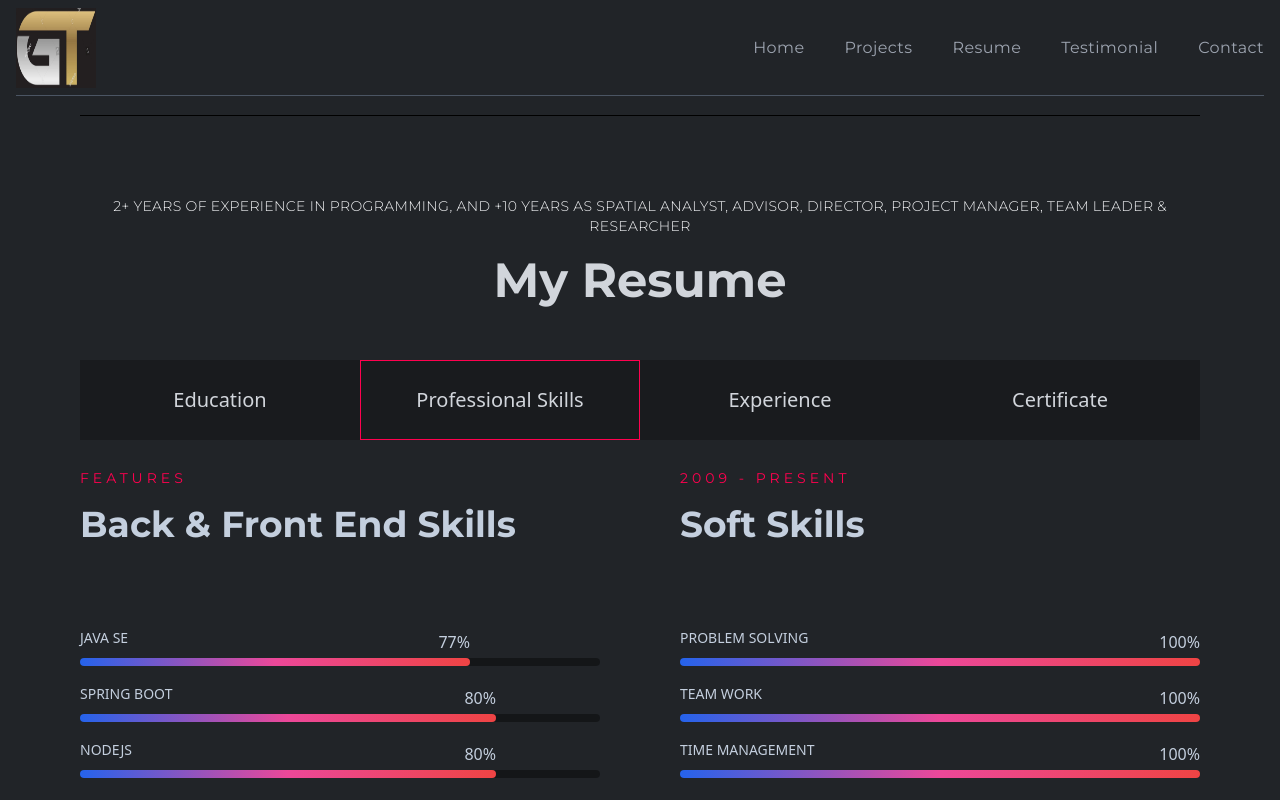
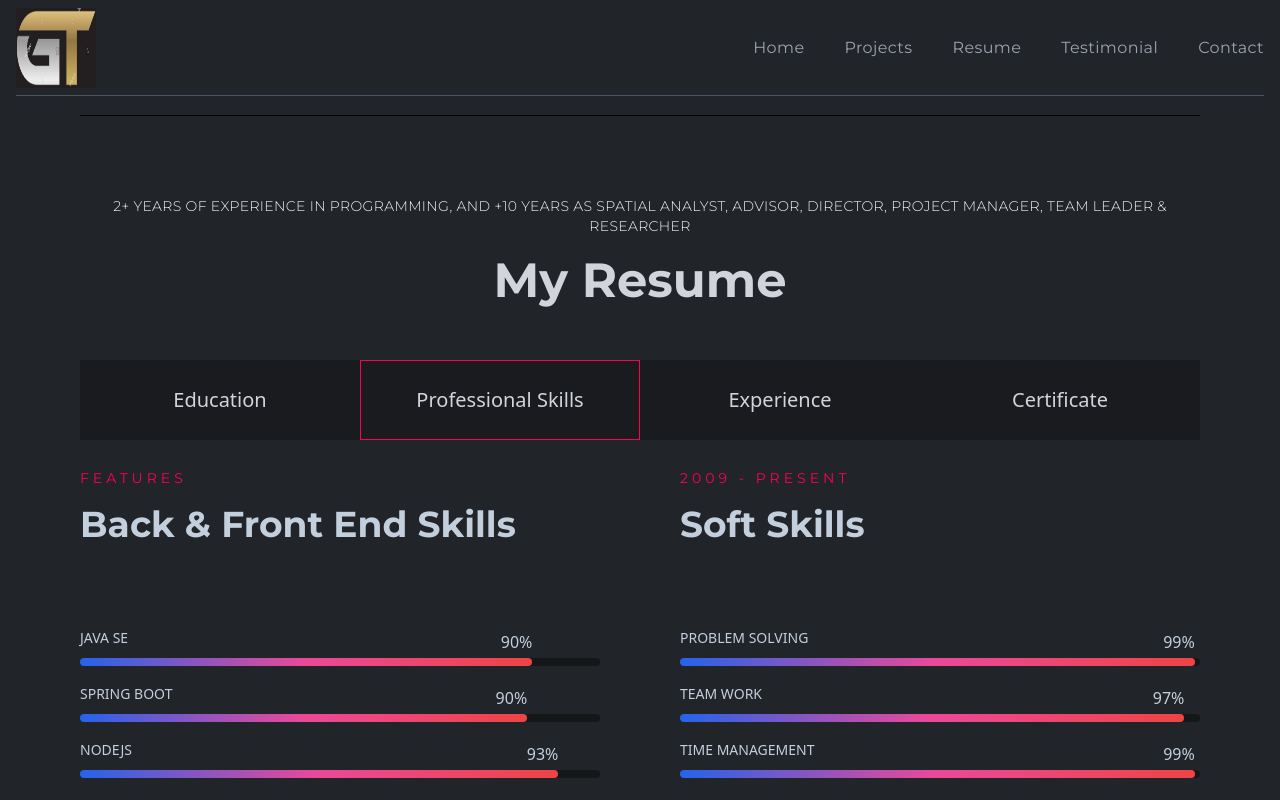
Before and after one commit to getuengda/getu_portfolioV2, a React (Create React App) app: page / in a window 1280 px wide. Both pictures are taken after a click on the item "Professional Skills". Shown: the part 3146-3946 px from the top of the page. Built offline with nearby package versions, Linux system fonts and the light colour scheme.

Commit message:
Update skills

```diff
--- a/src/components/resume/Skills.js
+++ b/src/components/resume/Skills.js
@@ -23,9 +23,9 @@ const Skills = () => {
                     initial={{ x: "-100%", opacity: 0 }}
                     animate={{ x: 0, opacity: 1 }}
                     transition={{ duration: 0.5, delay: 0.5 }}
-                    className="w-[75%] h-full bg-gradient-to-r from-blue-600 via-pink-500 to-red-500
+                    className="w-[87%] h-full bg-gradient-to-r from-blue-600 via-pink-500 to-red-500
                     rounded-md relative">
-                    <span  className="absolute -top-7 right-0">77%</span>
+                    <span  className="absolute -top-7 right-0">90%</span>
                 </motion.span>
             </span>
     </div>
@@ -36,9 +36,9 @@ const Skills = () => {
                     initial={{ x: "-100%", opacity: 0 }}
                     animate={{ x: 0, opacity: 1 }}
                     transition={{ duration: 0.5, delay: 0.5 }}
-                    className="w-[80%] h-full bg-gradient-to-r from-blue-600 via-pink-500 to-red-500
+                    className="w-[86%] h-full bg-gradient-to-r from-blue-600 via-pink-500 to-red-500
                     rounded-md relative">
-                    <span  className="absolute -top-7 right-0">80%</span>
+                    <span  className="absolute -top-7 right-0">90%</span>
                 </motion.span>
             </span>
         </div>
@@ -49,9 +49,9 @@ const Skills = () => {
                     initial={{ x: "-100%", opacity: 0 }}
                     animate={{ x: 0, opacity: 1 }}
                     transition={{ duration: 0.5, delay: 0.5 }}
-                    className="w-[80%] h-full bg-gradient-to-r from-blue-600 via-pink-500 to-red-500
+                    className="w-[92%] h-full bg-gradient-to-r from-blue-600 via-pink-500 to-red-500
                     rounded-md relative">
-                    <span  className="absolute -top-7 right-0">80%</span>
+                    <span  className="absolute -top-7 right-0">93%</span>
                 </motion.span>
             </span>
         </div>
@@ -62,9 +62,9 @@ const Skills = () => {
                     initial={{ x: "-100%", opacity: 0 }}
                     animate={{ x: 0, opacity: 1 }}
                     transition={{ duration: 0.5, delay: 0.5 }}
-                    className="w-[80%] h-full bg-gradient-to-r from-blue-600 via-pink-500 to-red-500
+                    className="w-[95%] h-full bg-gradient-to-r from-blue-600 via-pink-500 to-red-500
                     rounded-md relative">
-                    <span  className="absolute -top-7 right-0">80%</span>
+                    <span  className="absolute -top-7 right-0">95%</span>
                 </motion.span>
             </span>
         </div>
@@ -75,9 +75,9 @@ const Skills = () => {
                     initial={{ x: "-100%", opacity: 0 }}
                     animate={{ x: 0, opacity: 1 }}
                     transition={{ duration: 0.5, delay: 0.5 }}
-                    className="w-[80%] h-full bg-gradient-to-r from-blue-600 via-pink-500 to-red-500
+                    className="w-[92%] h-full bg-gradient-to-r from-blue-600 via-pink-500 to-red-500
                     rounded-md relative">
-                    <span  className="absolute -top-7 right-0">80%</span>
+                    <span  className="absolute -top-7 right-0">92%</span>
                 </motion.span>
             </span>
         </div>
@@ -88,9 +88,9 @@ const Skills = () => {
                     initial={{ x: "-100%", opacity: 0 }}
                     animate={{ x: 0, opacity: 1 }}
                     transition={{ duration: 0.5, delay: 0.5 }}
-                    className="w-[90%] h-full bg-gradient-to-r from-blue-600 via-pink-500 to-red-500
+                    className="w-[95%] h-full bg-gradient-to-r from-blue-600 via-pink-500 to-red-500
                     rounded-md relative">
-                    <span  className="absolute -top-7 right-0">90%</span>
+                    <span  className="absolute -top-7 right-0">95%</span>
                 </motion.span>
             </span>
         </div>
@@ -114,9 +114,9 @@ const Skills = () => {
                     initial={{ x: "-100%", opacity: 0 }}
                     animate={{ x: 0, opacity: 1 }}
                     transition={{ duration: 0.5, delay: 0.5 }}
-                    className="w-[75%] h-full bg-gradient-to-r from-blue-600 via-pink-500 to-red-500
+                    className="w-[92%] h-full bg-gradient-to-r from-blue-600 via-pink-500 to-red-500
                     rounded-md relative">
-                    <span  className="absolute -top-7 right-0">75%</span>
+                    <span  className="absolute -top-7 right-0">92%</span>
                 </motion.span>
             </span>
         </div>
@@ -127,9 +127,9 @@ const Skills = () => {
                     initial={{ x: "-100%", opacity: 0 }}
                     animate={{ x: 0, opacity: 1 }}
                     transition={{ duration: 0.5, delay: 0.5 }}
-                    className="w-full h-full bg-gradient-to-r from-blue-600 via-pink-500 to-red-500
+                    className="w-[97%] h-full bg-gradient-to-r from-blue-600 via-pink-500 to-red-500
                     rounded-md relative">
-                    <span  className="absolute -top-7 right-0">100%</span>
+                    <span  className="absolute -top-7 right-0">97%</span>
                 </motion.span>
             </span>
         </div>
@@ -140,9 +140,9 @@ const Skills = () => {
                     initial={{ x: "-100%", opacity: 0 }}
                     animate={{ x: 0, opacity: 1 }}
                     transition={{ duration: 0.5, delay: 0.5 }}
-                    className="w-[85%] h-full bg-gradient-to-r from-blue-600 via-pink-500 to-red-500
+                    className="w-[95%] h-full bg-gradient-to-r from-blue-600 via-pink-500 to-red-500
                     rounded-md relative">
-                    <span  className="absolute -top-7 right-0">85%</span>
+                    <span  className="absolute -top-7 right-0">95%</span>
                 </motion.span>
             </span>
         </div>
@@ -162,9 +162,9 @@ const Skills = () => {
                     initial={{ x: "-100%", opacity: 0 }}
                     animate={{ x: 0, opacity: 1 }}
                     transition={{ duration: 0.5, delay: 0.5 }}
-                    className="w-full h-full bg-gradient-to-r from-blue-600 via-pink-500 to-red-500
+                    className="w-[99%] h-full bg-gradient-to-r from-blue-600 via-pink-500 to-red-500
                     rounded-md relative">
-                    <span  className="absolute -top-7 right-0">100%</span>
+                    <span  className="absolute -top-7 right-0">99%</span>
                 </motion.span>
             </span>
         </div>
@@ -175,9 +175,9 @@ const Skills = () => {
                     initial={{ x: "-100%", opacity: 0 }}
                     animate={{ x: 0, opacity: 1 }}
                     transition={{ duration: 0.5, delay: 0.5 }}
-                    className="w-full h-full bg-gradient-to-r from-blue-600 via-pink-500 to-red-500
+                    className="w-[97%] h-full bg-gradient-to-r from-blue-600 via-pink-500 to-red-500
                     rounded-md relative">
-                    <span  className="absolute -top-7 right-0">100%</span>
+                    <span  className="absolute -top-7 right-0">97%</span>
                 </motion.span>
             </span>
         </div>
@@ -188,9 +188,9 @@ const Skills = () => {
                     initial={{ x: "-100%", opacity: 0 }}
                     animate={{ x: 0, opacity: 1 }}
                     transition={{ duration: 0.5, delay: 0.5 }}
-                    className="w-full h-full bg-gradient-to-r from-blue-600 via-pink-500 to-red-500
+                    className="w-[99%] h-full bg-gradient-to-r from-blue-600 via-pink-500 to-red-500
                     rounded-md relative">
-                    <span  className="absolute -top-7 right-0">100%</span>
+                    <span  className="absolute -top-7 right-0">99%</span>
                 </motion.span>
             </span>
         </div>
@@ -201,9 +201,9 @@ const Skills = () => {
                     initial={{ x: "-100%", opacity: 0 }}
                     animate={{ x: 0, opacity: 1 }}
                     transition={{ duration: 0.5, delay: 0.5 }}
-                    className="w-full h-full bg-gradient-to-r from-blue-600 via-pink-500 to-red-500
+                    className="w-[96%] h-full bg-gradient-to-r from-blue-600 via-pink-500 to-red-500
                     rounded-md relative">
-                    <span  className="absolute -top-7 right-0">100%</span>
+                    <span  className="absolute -top-7 right-0">96%</span>
                 </motion.span>
             </span>
         </div>
@@ -214,9 +214,9 @@ const Skills = () => {
                     initial={{ x: "-100%", opacity: 0 }}
                     animate={{ x: 0, opacity: 1 }}
                     transition={{ duration: 0.5, delay: 0.5 }}
-                    className="w-full h-full bg-gradient-to-r from-blue-600 via-pink-500 to-red-500
+                    className="w-[99%] h-full bg-gradient-to-r from-blue-600 via-pink-500 to-red-500
                     rounded-md relative">
-                    <span  className="absolute -top-7 right-0">100%</span>
+                    <span  className="absolute -top-7 right-0">99%</span>
                 </motion.span>
             </span>
         </div>
@@ -227,9 +227,9 @@ const Skills = () => {
                     initial={{ x: "-100%", opacity: 0 }}
                     animate={{ x: 0, opacity: 1 }}
                     transition={{ duration: 0.5, delay: 0.5 }}
-                    className="w-full h-full bg-gradient-to-r from-blue-600 via-pink-500 to-red-500
+                    className="w-[96%] h-full bg-gradient-to-r from-blue-600 via-pink-500 to-red-500
                     rounded-md relative">
-                    <span  className="absolute -top-7 right-0">100%</span>
+                    <span  className="absolute -top-7 right-0">96%</span>
                 </motion.span>
             </span>
         </div>
@@ -240,9 +240,9 @@ const Skills = () => {
                     initial={{ x: "-100%", opacity: 0 }}
                     animate={{ x: 0, opacity: 1 }}
                     transition={{ duration: 0.5, delay: 0.5 }}
-                    className="w-full h-full bg-gradient-to-r from-blue-600 via-pink-500 to-red-500
+                    className="w-[99%] h-full bg-gradient-to-r from-blue-600 via-pink-500 to-red-500
                     rounded-md relative">
-                    <span  className="absolute -top-7 right-0">100%</span>
+                    <span  className="absolute -top-7 right-0">99%</span>
                 </motion.span>
             </span>
         </div>
@@ -253,9 +253,9 @@ const Skills = () => {
                     initial={{ x: "-100%", opacity: 0 }}
                     animate={{ x: 0, opacity: 1 }}
                     transition={{ duration: 0.5, delay: 0.5 }}
-                    className="w-full h-full bg-gradient-to-r from-blue-600 via-pink-500 to-red-500
+                    className="w-[97%] h-full bg-gradient-to-r from-blue-600 via-pink-500 to-red-500
                     rounded-md relative">
-                    <span  className="absolute -top-7 right-0">100%</span>
+                    <span  className="absolute -top-7 right-0">97%</span>
                 </motion.span>
             </span>
         </div>
@@ -266,9 +266,9 @@ const Skills = () => {
                     initial={{ x: "-100%", opacity: 0 }}
                     animate={{ x: 0, opacity: 1 }}
                     transition={{ duration: 0.5, delay: 0.5 }}
-                    className="w-full h-full bg-gradient-to-r from-blue-600 via-pink-500 to-red-500
+                    className="w-[98%] h-full bg-gradient-to-r from-blue-600 via-pink-500 to-red-500
                     rounded-md relative">
-                    <span  className="absolute -top-7 right-0">100%</span>
+                    <span  className="absolute -top-7 right-0">98%</span>
                 </motion.span>
             </span>
         </div>
@@ -279,9 +279,9 @@ const Skills = () => {
                     initial={{ x: "-100%", opacity: 0 }}
                     animate={{ x: 0, opacity: 1 }}
                     transition={{ duration: 0.5, delay: 0.5 }}
-                    className="w-full h-full bg-gradient-to-r from-blue-600 via-pink-500 to-red-500
+                    className="w-[99%] h-full bg-gradient-to-r from-blue-600 via-pink-500 to-red-500
                     rounded-md relative">
-                    <span  className="absolute -top-7 right-0">100%</span>
+                    <span  className="absolute -top-7 right-0">99%</span>
                 </motion.span>
             </span>
         </div>
```
